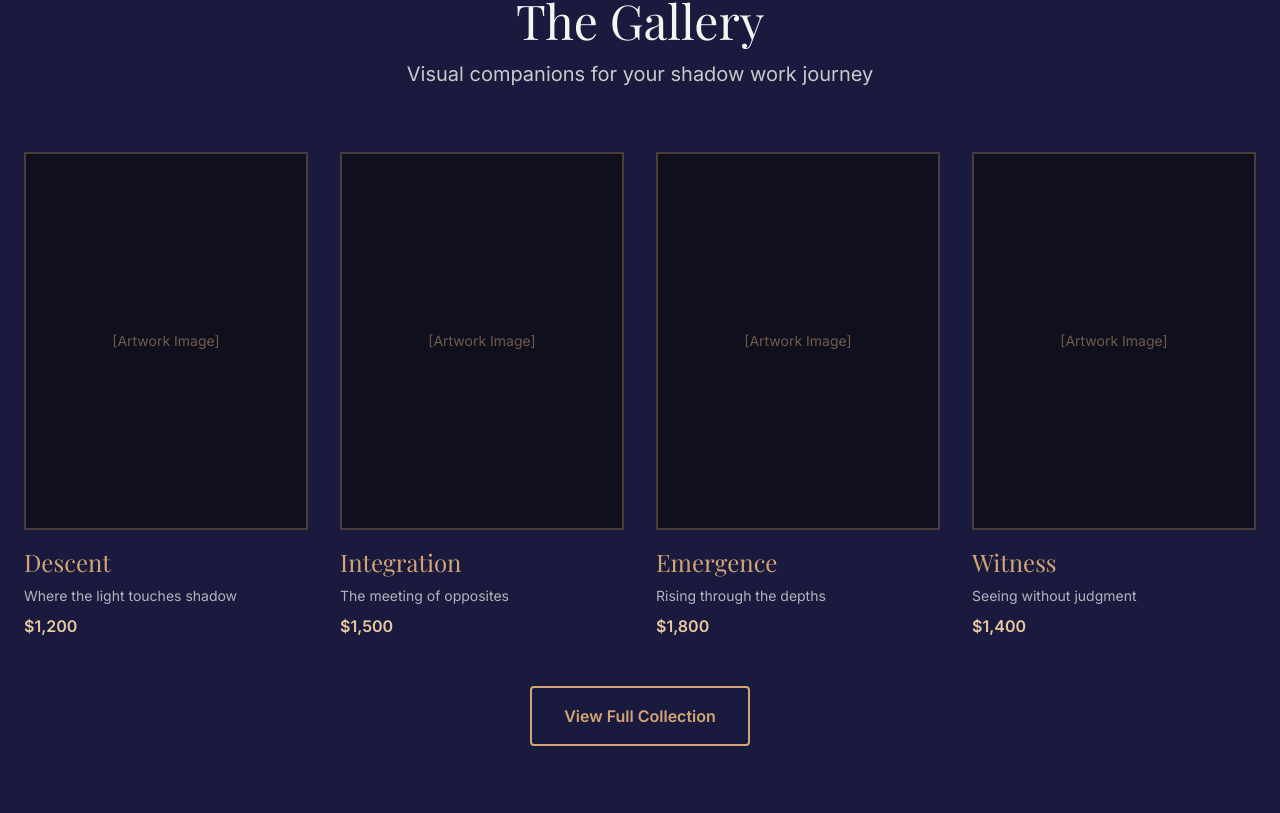
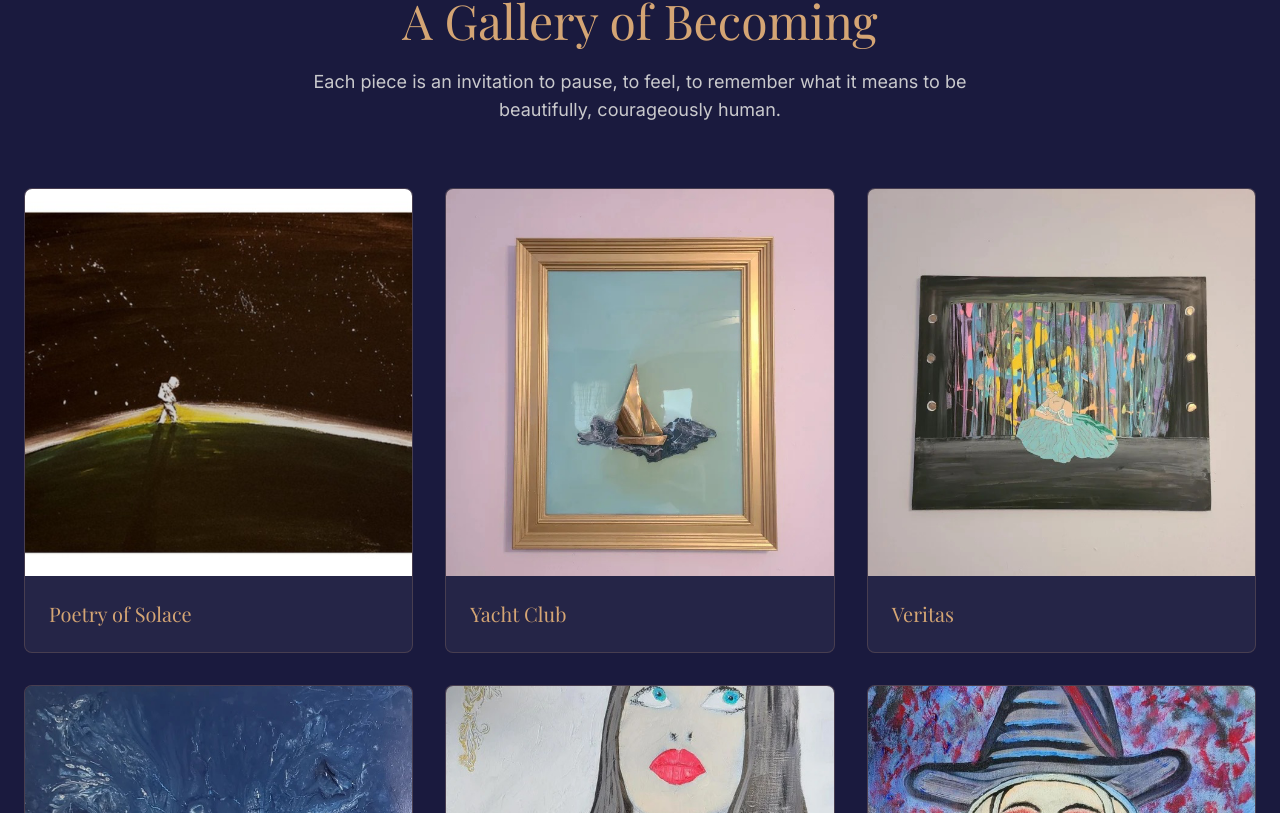
Before and after one commit to AReid987/jfeelgood-landing, a Next.js app: page / in a window 1280 px wide. Shown: the part 1667-2480 px from the top of the page. Built offline with nearby package versions, Linux system fonts and the light colour scheme; a web font is replaced by a local one.

Commit message:
Update GalleryPreview with real artwork images

```diff
--- a/components/GalleryPreview.tsx
+++ b/components/GalleryPreview.tsx
@@ -1,65 +1,87 @@
+import Image from "next/image";
+import Link from "next/link";
+
 export default function GalleryPreview() {
-  const artworks = [
+  const featuredArt = [
     {
       id: 1,
-      title: "Descent",
-      description: "Where the light touches shadow",
-      image: "/images/placeholder-1.jpg",
-      price: "$1,200"
+      title: "Poetry of Solace",
+      image: "/gallery/jf--poetry-of-solace.png",
+      alt: "Astronaut standing on a planet's edge against starlit space"
     },
     {
       id: 2,
-      title: "Integration",
-      description: "The meeting of opposites",
-      image: "/images/placeholder-2.jpg",
-      price: "$1,500"
+      title: "Yacht Club",
+      image: "/gallery/jf-yacht-club.png",
+      alt: "Golden sailboat on turquoise water in ornate frame"
     },
     {
       id: 3,
-      title: "Emergence",
-      description: "Rising through the depths",
-      image: "/images/placeholder-3.jpg",
-      price: "$1,800"
+      title: "Veritas",
+      image: "/gallery/jf-veritas.png",
+      alt: "Theatrical stage scene with figure in flowing dress"
     },
     {
       id: 4,
-      title: "Witness",
-      description: "Seeing without judgment",
-      image: "/images/placeholder-4.jpg",
-      price: "$1,400"
-    }
+      title: "Mother Essence",
+      image: "/gallery/jf-mother-essence.png",
+      alt: "Abstract blue and white fluid art"
+    },
+    {
+      id: 5,
+      title: "Grecia Monroc",
+      image: "/gallery/jf-grecia-monroc.png",
+      alt: "Portrait with striking blue eyes and gold accents"
+    },
+    {
+      id: 6,
+      title: "Chelsea Contemporary",
+      image: "/gallery/jf-chelsea-contemporary-painting.png",
+      alt: "Woman in hat with symbolic animals"
+    },
   ];
 
   return (
-    <section id="art" className="py-24 bg-midnight text-dawn">
+    <section className="py-24 bg-midnight">
       <div className="max-w-7xl mx-auto px-6">
         <div className="text-center mb-16">
-          <h2 className="font-serif text-4xl md:text-5xl mb-4">The Gallery</h2>
-          <p className="text-xl text-dawn/80 max-w-2xl mx-auto">
-            Visual companions for your shadow work journey
+          <h2 className="font-serif text-4xl md:text-5xl text-gold mb-6">
+            A Gallery of Becoming
+          </h2>
+          <p className="text-lg text-dawn/80 max-w-2xl mx-auto">
+            Each piece is an invitation to pause, to feel, to remember what it means to be beautifully,
+            courageously human.
           </p>
         </div>
 
-        <div className="grid md:grid-cols-2 lg:grid-cols-4 gap-8">
-          {artworks.map((artwork) => (
-            <div key={artwork.id} className="group cursor-pointer">
-              <div className="aspect-[3/4] bg-midnight-dark border-2 border-gold/30 group-hover:border-gold transition-colors mb-4 flex items-center justify-center">
-                <span className="text-gold/50 text-sm">[Artwork Image]</span>
+        <div className="grid grid-cols-1 md:grid-cols-2 lg:grid-cols-3 gap-8 mb-12">
+          {featuredArt.map((art) => (
+            <div
+              key={art.id}
+              className="group relative overflow-hidden bg-dawn/5 rounded-lg border border-gold/20 hover:border-gold/40 transition-all"
+            >
+              <div className="aspect-square relative">
+                <Image
+                  src={art.image}
+                  alt={art.alt}
+                  fill
+                  className="object-cover group-hover:scale-105 transition-transform duration-500"
+                />
               </div>
-              <h3 className="font-serif text-2xl text-gold mb-2">{artwork.title}</h3>
-              <p className="text-dawn/70 text-sm mb-2">{artwork.description}</p>
-              <p className="text-gold-light font-semibold">{artwork.price}</p>
+              <div className="p-6">
+                <h3 className="font-serif text-xl text-gold">{art.title}</h3>
+              </div>
             </div>
           ))}
         </div>
 
-        <div className="text-center mt-12">
-          <a
-            href="#contact"
-            className="inline-block px-8 py-4 border-2 border-gold text-gold font-semibold rounded hover:bg-gold/10 transition-colors"
+        <div className="text-center">
+          <Link
+            href="/gallery"
+            className="inline-block px-8 py-3 bg-gold text-midnight font-medium rounded hover:bg-gold/90 transition-colors"
           >
-            View Full Collection
-          </a>
+            Enter the Gallery
+          </Link>
         </div>
       </div>
     </section>
```
